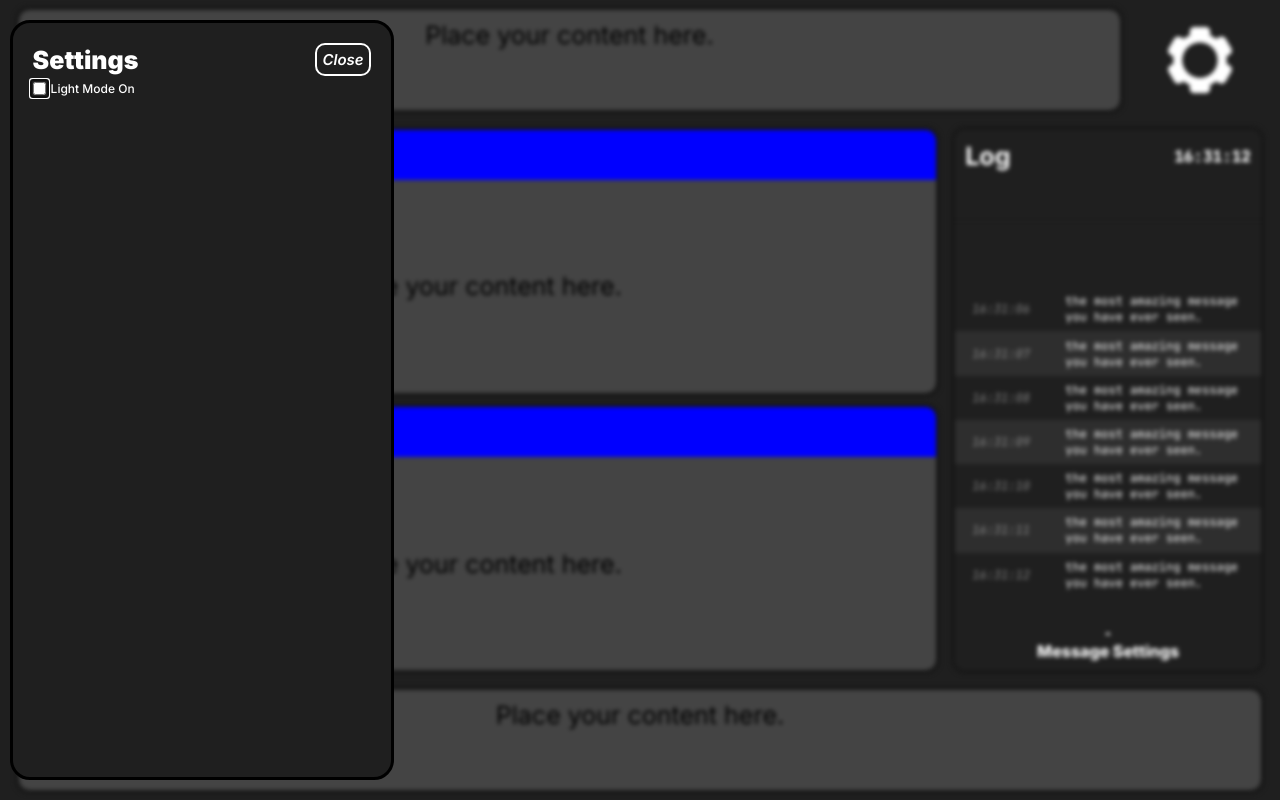
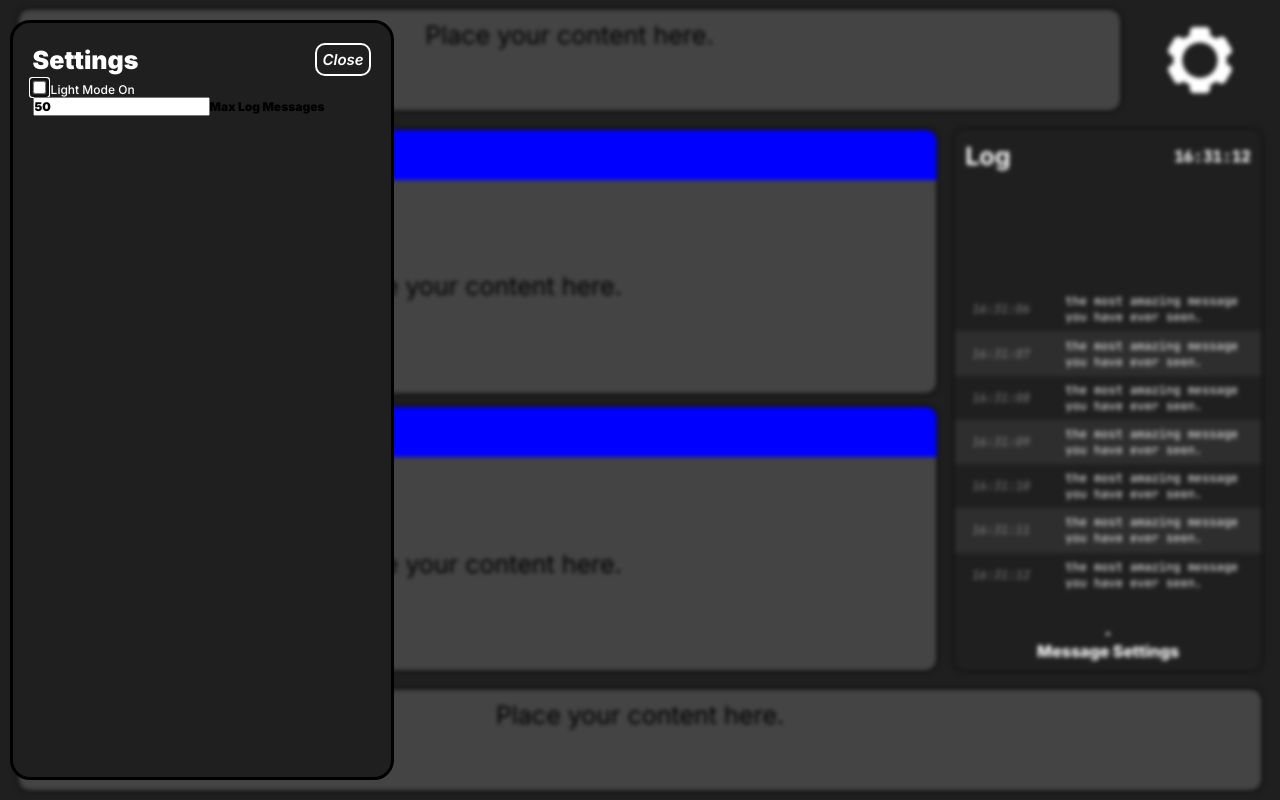
Before and after one commit to CameronD35/COC-ATLAS_WebInterface, a plain HTML site: page RSX-Web-Interface/index.html in a window 1280 px wide. Both pictures are taken after a click on the picture 1199 px from the left and 60 px from the top of the page. Drawn offline with nearby package versions, Linux system fonts and the light colour scheme.

Commit message:
Add max messages option

```diff
--- a/RSX-Web-Interface/Website-Files/index.js
+++ b/RSX-Web-Interface/Website-Files/index.js
@@ -11,7 +11,8 @@ let overlayOccupied = false;
 
 
 let settings = {
-    "Light Mode On": "checkbox"
+    "Light Mode On": "checkbox",
+    "Max Log Messages": "number"
 };
 
 // Variables for the log section
@@ -20,6 +21,8 @@ let logAutoScroll = true;
 
 /** If light mode is on. */
 let lightModeOn = false;
+/** The max amount of messages to show in the log. */
+let maxMessages = 50;
 
 createPage();
 
@@ -344,9 +347,15 @@ function createSettingsSection(settingsUIContainer=document.getElementById('over
                 document.documentElement.style.setProperty(secondaryColorCssVar, currentMain);
 
                 break;
+            case "Max Log Messages":
+                let numberInput = document.getElementById("Max Log MessagesInput");
+                let newValue = numberInput.value;
+
+                maxMessages = newValue;
+                removeMessagesWhenBeyondMax();
+                break;
         }
     }
-
 
     /** Change the settings panel's HTML */
     function constructSettings()
@@ -381,14 +390,26 @@ function createSettingsSection(settingsUIContainer=document.getElementById('over
         */
         function constructInput(name, type)
         {
-            let closeInput = createHTMLChildElement(inputContainer, 'input', `${type}Input`, null, `${name}Input`);
+            let settingDiv = createHTMLChildElement(inputContainer, 'div', 'individualSettingDiv', null, null, null);
+            let closeInput = createHTMLChildElement(settingDiv, 'input', `${type}Input`, null, `${name}Input`);
             closeInput.type = `${type}`
 
             closeInput.addEventListener("change", (e) => {
                 settingChanged(name);
             });
 
-            let closeInputLabel = createHTMLChildElement(inputContainer, 'label', `${type}Label`, `${name}`, `${name}Label`);
+            // TODO: do this dynamically
+            switch (name)
+            {
+                case "Light Mode On":
+                    closeInput.checked = lightModeOn;
+                    break;
+                case "Max Log Messages":
+                    closeInput.value = maxMessages;
+                    break;
+            }
+
+            let closeInputLabel = createHTMLChildElement(settingDiv, 'label', `${type}Label`, `${name}`, `${name}Label`);
             closeInputLabel.for = `${name}`
 
         }
@@ -397,6 +418,26 @@ function createSettingsSection(settingsUIContainer=document.getElementById('over
 
 }
 
+
+/** Remove the message elements when the count goes beyond the max. */
+function removeMessagesWhenBeyondMax()
+{
+    let logContainer = document.getElementById("chatContainer");
+    let messages = logContainer.children;
+
+    if (messages.length <= maxMessages)
+    {
+        // Don't remove if within the limit.
+        return;
+    }
+
+
+    let amountToRemove = messages.length - maxMessages;
+    for (var i = 0; i < amountToRemove; i++)
+    {
+        messages.item(0).remove();
+    }
+}
 
 function createRealTimeDataSection(){
 
@@ -517,6 +558,8 @@ function createLogSection(parent=document.getElementById('contentContainer4')){
 
         grayMsg = !grayMsg;
 
+        // Remove old messages if needed.
+        removeMessagesWhenBeyondMax();
     }
 
     function createMessageSetting(settingTitle){
--- a/RSX-Web-Interface/Website-Files/style.css
+++ b/RSX-Web-Interface/Website-Files/style.css
@@ -274,8 +274,9 @@ body{
 .inputContainer{
     display: flex;
     justify-content: left;
-    align-items: center;
+    /* align-items: center; */
     height: auto;
+    flex-direction: column;
 }
 
 .checkboxInput{
```
